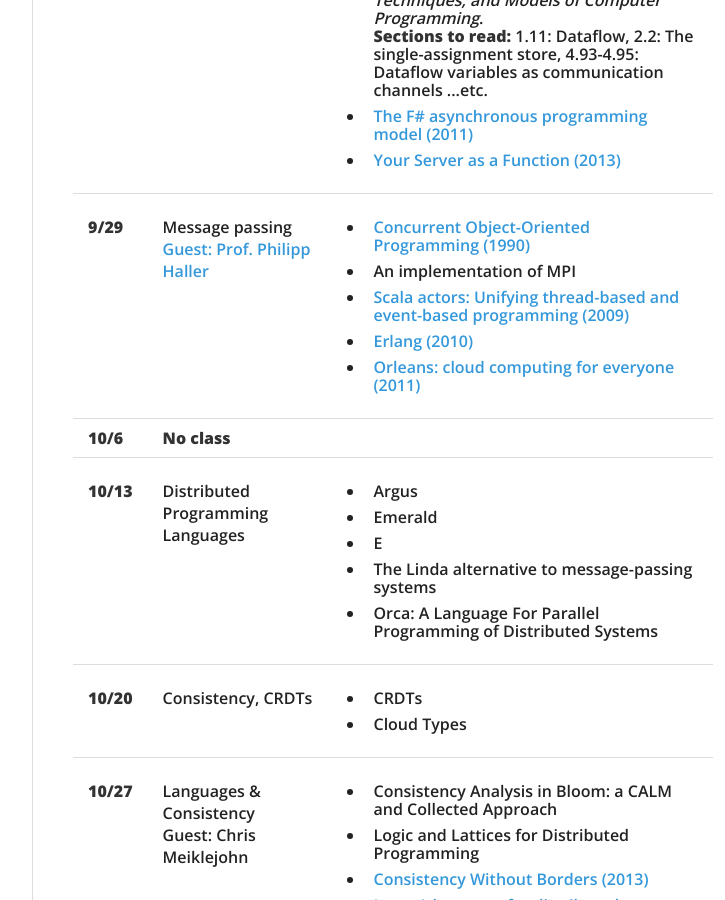
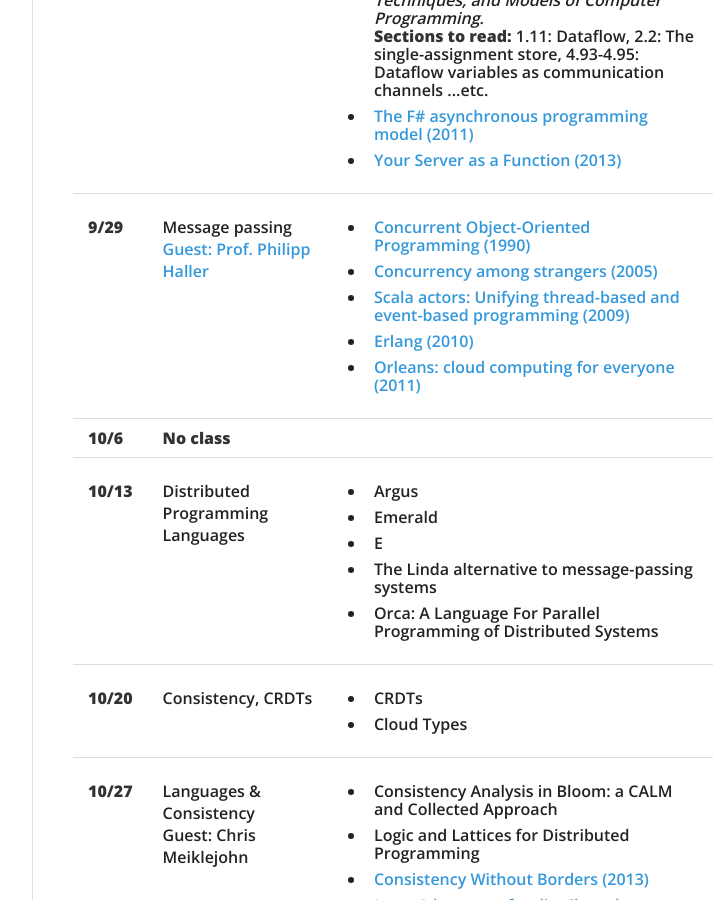
Before and after one commit to heathermiller/wwwcs7680, a Jekyll site: the page built from index.md, in a window 1280 px wide and 900 px high, scrolled down 2041 px. Shown: the whole window, without its empty margins (378-1103 px from the left). Built offline with Jekyll 4.4.1, drawn with Linux system fonts in a browser that asks for light colours; nearby versions of some CDN libraries.

Commit message:
Re-adding paper

```diff
--- a/index.md
+++ b/index.md
@@ -119,8 +119,7 @@ You will be evaluated on:
       <td>
         <ul>
           <li><a href="{{ site.baseurl }}/pdfs/Concurrent-Object-Oriented-Programming.pdf">Concurrent Object-Oriented Programming (1990)</a></li>
-          <!-- <li><a href="https://scholar.google.com/scholar?cluster=14666648622069497741&hl=en&as_sdt=0,22">Concurrency among strangers (2005)</a></li> -->
-          <li>An implementation of MPI</li>
+          <li><a href="https://scholar.google.com/scholar?cluster=14666648622069497741&hl=en&as_sdt=0,22">Concurrency among strangers (2005)</a></li>
           <li><a href="https://scholar.google.com/scholar?cluster=12143957832676562816&hl=en&as_sdt=0,22">Scala actors: Unifying thread-based and event-based programming (2009)</a></li>
           <li><a href="https://scholar.google.com/scholar?cluster=3661419197567070875&hl=en&as_sdt=0,22">Erlang (2010)</a></li>
           <li><a href="https://scholar.google.com/scholar?cluster=8745667089860760093&hl=en&as_sdt=0,22">Orleans: cloud computing for everyone (2011)</a></li>
```
